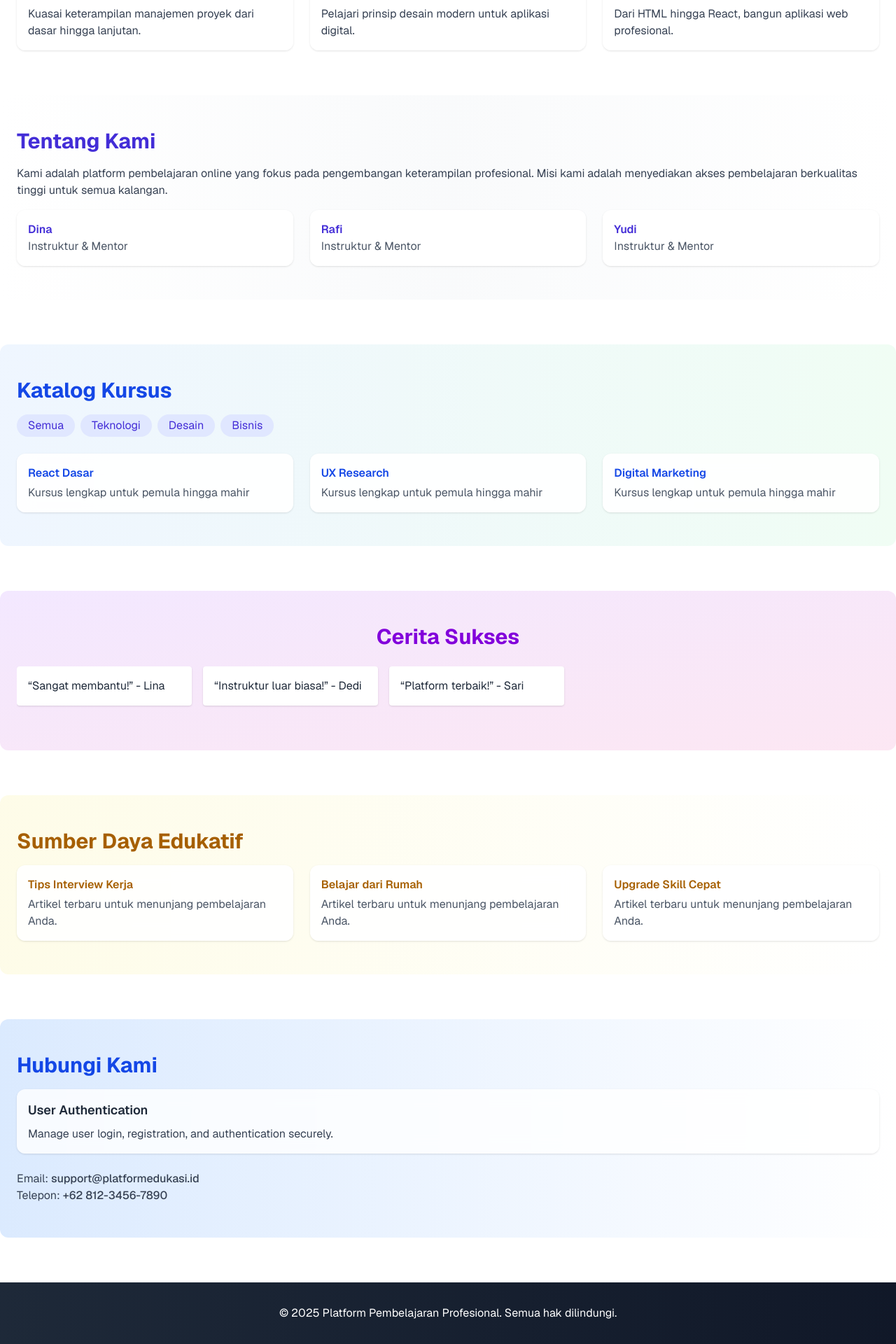
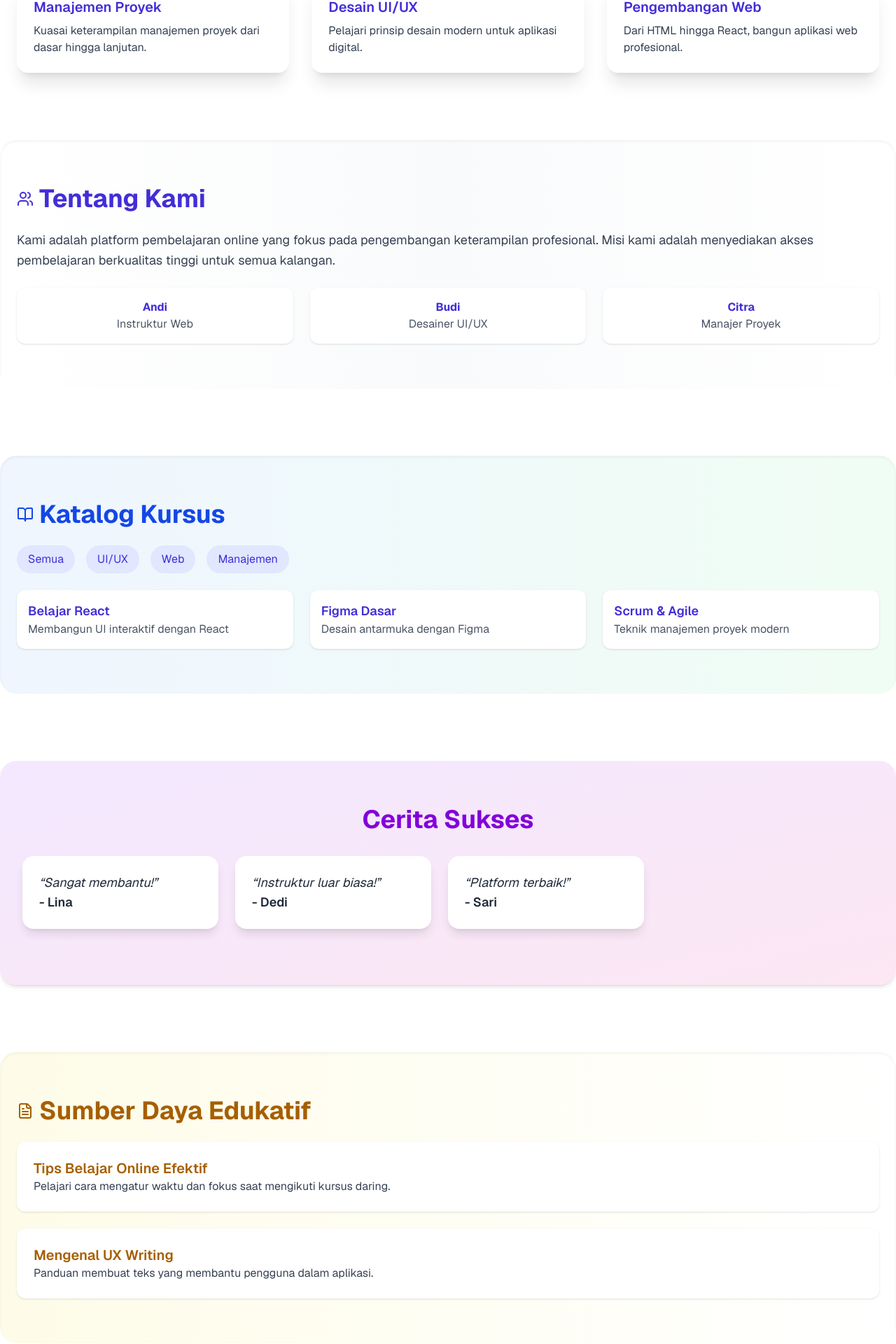
Before and after one commit to FirgiawanRistanto/company-profile, a Next.js app: page / in a window 1280 px wide. Shown: the part 876-2796 px from the top of the page at 70% size. Built offline with nearby package versions, Linux system fonts and the light colour scheme.

Commit message:
first commit

```diff
--- /dev/null
+++ b/app/components/BlogList.jsx
@@ -0,0 +1,14 @@
+export default function BlogList() {
+    return (
+      <div className="space-y-6">
+        <div className="bg-white p-6 rounded-xl shadow">
+          <h4 className="font-semibold text-xl text-yellow-700">Tips Belajar Online Efektif</h4>
+          <p className="text-gray-700">Pelajari cara mengatur waktu dan fokus saat mengikuti kursus daring.</p>
+        </div>
+        <div className="bg-white p-6 rounded-xl shadow">
+          <h4 className="font-semibold text-xl text-yellow-700">Mengenal UX Writing</h4>
+          <p className="text-gray-700">Panduan membuat teks yang membantu pengguna dalam aplikasi.</p>
+        </div>
+      </div>
+    );
+  }
--- /dev/null
+++ b/app/components/CourseFilter.jsx
@@ -0,0 +1,10 @@
+export default function CourseFilter() {
+    return (
+      <div className="flex flex-wrap gap-4 mb-6">
+        <button className="bg-indigo-100 text-indigo-700 px-4 py-2 rounded-full hover:bg-indigo-200">Semua</button>
+        <button className="bg-indigo-100 text-indigo-700 px-4 py-2 rounded-full hover:bg-indigo-200">UI/UX</button>
+        <button className="bg-indigo-100 text-indigo-700 px-4 py-2 rounded-full hover:bg-indigo-200">Web</button>
+        <button className="bg-indigo-100 text-indigo-700 px-4 py-2 rounded-full hover:bg-indigo-200">Manajemen</button>
+      </div>
+    );
+  }
--- /dev/null
+++ b/app/components/CourseList.jsx
@@ -0,0 +1,18 @@
+export default function CourseList() {
+    return (
+      <div className="grid md:grid-cols-3 gap-6">
+        <div className="bg-white p-4 rounded-xl shadow">
+          <h3 className="font-semibold text-indigo-700 text-lg">Belajar React</h3>
+          <p className="text-gray-600">Membangun UI interaktif dengan React</p>
+        </div>
+        <div className="bg-white p-4 rounded-xl shadow">
+          <h3 className="font-semibold text-indigo-700 text-lg">Figma Dasar</h3>
+          <p className="text-gray-600">Desain antarmuka dengan Figma</p>
+        </div>
+        <div className="bg-white p-4 rounded-xl shadow">
+          <h3 className="font-semibold text-indigo-700 text-lg">Scrum & Agile</h3>
+          <p className="text-gray-600">Teknik manajemen proyek modern</p>
+        </div>
+      </div>
+    );
+  }
--- /dev/null
+++ b/app/components/TeamShowcase.jsx
@@ -0,0 +1,18 @@
+export default function TeamShowcase() {
+    return (
+      <div className="grid md:grid-cols-3 gap-6">
+        <div className="bg-white p-4 rounded-xl shadow text-center">
+          <h4 className="font-bold text-indigo-700">Andi</h4>
+          <p className="text-gray-600">Instruktur Web</p>
+        </div>
+        <div className="bg-white p-4 rounded-xl shadow text-center">
+          <h4 className="font-bold text-indigo-700">Budi</h4>
+          <p className="text-gray-600">Desainer UI/UX</p>
+        </div>
+        <div className="bg-white p-4 rounded-xl shadow text-center">
+          <h4 className="font-bold text-indigo-700">Citra</h4>
+          <p className="text-gray-600">Manajer Proyek</p>
+        </div>
+      </div>
+    );
+  }
--- a/app/page.tsx
+++ b/app/page.tsx
@@ -1,149 +1,132 @@
 // Struktur Website Company Profile - Platform Pembelajaran Online
+
+import { Briefcase, Users, BookOpen, FileText } from "lucide-react";
+import TeamShowcase from "./components/TeamShowcase";
+import CourseFilter from "./components/CourseFilter";
+import CourseList from "./components/CourseList";
+import BlogList from "./components/BlogList";
+import { motion } from "framer-motion";
+import React from "react";
 
 function UserAuth() {
   return (
-    <div className="p-4 bg-white/80 backdrop-blur-md rounded-xl shadow hover:shadow-lg transition">
-      <h3 className="font-semibold text-lg text-gray-800 mb-2">User Authentication</h3>
+    <motion.div whileHover={{ scale: 1.03 }} className="p-6 bg-white/80 backdrop-blur-md rounded-2xl shadow-xl hover:shadow-2xl transition duration-300">
+      <h3 className="font-semibold text-xl text-indigo-800 mb-2 flex items-center gap-2">
+        <Briefcase className="w-5 h-5" /> User Authentication
+      </h3>
       <p className="text-gray-700">Manage user login, registration, and authentication securely.</p>
-    </div>
-  );
-}
-
-function TeamShowcase() {
-  return (
-    <div className="grid md:grid-cols-3 gap-6">
-      {['Dina', 'Rafi', 'Yudi'].map((name, idx) => (
-        <div key={idx} className="bg-white/90 backdrop-blur-md p-4 rounded-xl shadow hover:shadow-lg transition">
-          <h4 className="font-semibold text-indigo-700">{name}</h4>
-          <p className="text-gray-600">Instruktur & Mentor</p>
-        </div>
-      ))}
-    </div>
-  );
-}
-
-function CourseFilter() {
-  return (
-    <div className="flex flex-wrap gap-2 mb-6">
-      {["Semua", "Teknologi", "Desain", "Bisnis"].map((cat, idx) => (
-        <button key={idx} className="bg-indigo-100 text-indigo-700 px-4 py-1 rounded-full hover:bg-indigo-200 transition">
-          {cat}
-        </button>
-      ))}
-    </div>
-  );
-}
-
-function CourseList() {
-  return (
-    <div className="grid md:grid-cols-3 gap-6">
-      {["React Dasar", "UX Research", "Digital Marketing"].map((course, idx) => (
-        <div key={idx} className="p-4 bg-white/90 backdrop-blur-md rounded-xl shadow hover:shadow-lg transition">
-          <h4 className="font-semibold text-blue-700 mb-1">{course}</h4>
-          <p className="text-gray-600">Kursus lengkap untuk pemula hingga mahir</p>
-        </div>
-      ))}
-    </div>
-  );
-}
-
-function BlogList() {
-  return (
-    <div className="grid md:grid-cols-3 gap-6">
-      {["Tips Interview Kerja", "Belajar dari Rumah", "Upgrade Skill Cepat"].map((title, idx) => (
-        <div key={idx} className="bg-white/90 backdrop-blur-md p-4 rounded-xl shadow hover:shadow-lg transition">
-          <h4 className="font-semibold text-yellow-700 mb-1">{title}</h4>
-          <p className="text-gray-600">Artikel terbaru untuk menunjang pembelajaran Anda.</p>
-        </div>
-      ))}
-    </div>
+    </motion.div>
   );
 }
 
 export default function WebsiteStructure() {
   return (
-    <div className="space-y-16 font-sans text-gray-800">
+    <div className="space-y-24 font-sans text-gray-900">
+      {/* Scroll Progress Bar */}
+      <motion.div
+        className="fixed top-0 left-0 right-0 h-1 bg-indigo-500 z-50"
+        style={{ scaleX: useScrollProgress() }}
+      />
+
       {/* Halaman Beranda */}
-      <section id="beranda" className="space-y-8">
-        <div className="hero min-h-screen bg-gradient-to-br from-indigo-600 via-purple-600 to-pink-500 text-white flex flex-col justify-center items-center text-center px-6">
-          <h1 className="text-4xl md:text-6xl font-bold animate-fade-in drop-shadow-lg">Tingkatkan Keterampilan Profesional Anda</h1>
-          <p className="mt-4 text-lg md:text-xl text-white/90">Platform pembelajaran online terbaik untuk karier yang lebih cerah</p>
-          <button className="mt-6 bg-white text-indigo-600 font-semibold py-2 px-6 rounded-full hover:bg-indigo-100 transition shadow">Lihat Kursus</button>
+      <section id="beranda" className="space-y-12">
+        <div className="hero min-h-screen bg-gradient-to-tr from-indigo-700 via-purple-600 to-pink-500 text-white flex flex-col justify-center items-center text-center px-6 py-16">
+          <h1 className="text-5xl md:text-7xl font-extrabold animate-fade-in drop-shadow-xl">Tingkatkan Keterampilan Profesional Anda</h1>
+          <p className="mt-4 text-xl md:text-2xl text-white/90">Platform pembelajaran online terbaik untuk karier yang lebih cerah</p>
+          <button className="mt-8 bg-white text-indigo-600 font-bold py-3 px-8 rounded-full hover:bg-indigo-100 transition duration-300 shadow-lg hover:scale-105">Lihat Kursus</button>
         </div>
-        <div className="grid md:grid-cols-3 gap-6 px-6 animate-fade-up">
+        <div className="grid md:grid-cols-3 gap-8 px-6 animate-fade-up">
           <CourseHighlight />
         </div>
       </section>
 
       {/* Tentang Kami */}
-      <section id="tentang" className="px-6 animate-fade-up bg-gradient-to-r from-white via-gray-50 to-white py-12 rounded-xl">
-        <h2 className="text-3xl font-bold mb-4 text-indigo-700">Tentang Kami</h2>
-        <p className="mb-4 text-gray-700">Kami adalah platform pembelajaran online yang fokus pada pengembangan keterampilan profesional. Misi kami adalah menyediakan akses pembelajaran berkualitas tinggi untuk semua kalangan.</p>
+      <section id="tentang" className="px-6 py-16 bg-gradient-to-r from-white via-gray-50 to-white rounded-3xl shadow-inner animate-fade-up">
+        <h2 className="text-4xl font-bold mb-6 text-indigo-700 flex items-center gap-2"><Users className="w-6 h-6" /> Tentang Kami</h2>
+        <p className="mb-6 text-lg text-gray-700 leading-relaxed">Kami adalah platform pembelajaran online yang fokus pada pengembangan keterampilan profesional. Misi kami adalah menyediakan akses pembelajaran berkualitas tinggi untuk semua kalangan.</p>
         <TeamShowcase />
       </section>
 
       {/* Katalog Kursus */}
-      <section id="kursus" className="px-6 animate-fade-up bg-gradient-to-r from-blue-50 to-green-50 py-12 rounded-xl">
-        <h2 className="text-3xl font-bold mb-4 text-blue-700">Katalog Kursus</h2>
+      <section id="kursus" className="px-6 py-16 bg-gradient-to-r from-blue-50 to-green-50 rounded-3xl shadow-inner animate-fade-up">
+        <h2 className="text-4xl font-bold mb-6 text-blue-700 flex items-center gap-2"><BookOpen className="w-6 h-6" /> Katalog Kursus</h2>
         <CourseFilter />
         <CourseList />
       </section>
 
       {/* Testimonial */}
-      <section id="testimoni" className="bg-gradient-to-br from-purple-100 to-pink-100 px-6 py-12 animate-fade-up rounded-xl">
-        <h2 className="text-3xl font-bold mb-6 text-center text-purple-700">Cerita Sukses</h2>
+      <section id="testimoni" className="bg-gradient-to-br from-purple-100 to-pink-100 px-6 py-16 rounded-3xl animate-fade-up shadow-md">
+        <h2 className="text-4xl font-bold mb-8 text-center text-purple-700">Cerita Sukses</h2>
         <TestimonialCarousel />
       </section>
 
       {/* Blog & Sumber Daya */}
-      <section id="blog" className="px-6 py-12 animate-fade-up bg-gradient-to-r from-yellow-50 to-white rounded-xl">
-        <h2 className="text-3xl font-bold mb-4 text-yellow-700">Sumber Daya Edukatif</h2>
+      <section id="blog" className="px-6 py-16 bg-gradient-to-r from-yellow-50 to-white rounded-3xl shadow-inner animate-fade-up">
+        <h2 className="text-4xl font-bold mb-6 text-yellow-700 flex items-center gap-2"><FileText className="w-6 h-6" /> Sumber Daya Edukatif</h2>
         <BlogList />
       </section>
 
       {/* Kontak */}
-      <section id="kontak" className="px-6 py-12 bg-gradient-to-r from-blue-100 to-white animate-fade-up rounded-xl">
-        <h2 className="text-3xl font-bold mb-4 text-blue-700">Hubungi Kami</h2>
+      <section id="kontak" className="px-6 py-16 bg-gradient-to-r from-blue-100 to-white rounded-3xl animate-fade-up shadow-lg">
+        <h2 className="text-4xl font-bold mb-6 text-blue-700">Hubungi Kami</h2>
         <UserAuth />
-        <div className="mt-6 text-gray-700">
+        <div className="mt-6 text-lg text-gray-700 space-y-1">
           <p>Email: <span className="font-medium">support@platformedukasi.id</span></p>
           <p>Telepon: <span className="font-medium">+62 812-3456-7890</span></p>
         </div>
       </section>
 
       {/* Footer */}
-      <footer className="bg-gradient-to-r from-gray-800 to-gray-900 text-white px-6 py-8 text-center animate-fade-up">
-        <p>&copy; 2025 Platform Pembelajaran Profesional. Semua hak dilindungi.</p>
+      <footer className="bg-gradient-to-r from-gray-800 to-gray-900 text-white px-6 py-10 text-center animate-fade-up">
+        <p className="text-sm">&copy; 2025 Platform Pembelajaran Profesional. Semua hak dilindungi.</p>
       </footer>
     </div>
   );
 }
 
+function useScrollProgress() {
+  const [progress, setProgress] = React.useState(0);
+
+  React.useEffect(() => {
+    const handleScroll = () => {
+      const totalScroll = document.documentElement.scrollTop;
+      const windowHeight =
+        document.documentElement.scrollHeight - document.documentElement.clientHeight;
+      setProgress(totalScroll / windowHeight);
+    };
+
+    window.addEventListener("scroll", handleScroll);
+    return () => window.removeEventListener("scroll", handleScroll);
+  }, []);
+
+  return progress;
+}
+
 function CourseHighlight() {
   return (
     <>
-      <div className="p-4 bg-white/90 backdrop-blur-md rounded-xl shadow hover:shadow-xl transition-transform hover:-translate-y-1">
-        <h3 className="font-semibold text-lg text-indigo-700 mb-2">Manajemen Proyek</h3>
+      <motion.div whileHover={{ scale: 1.05 }} className="p-6 bg-white/90 backdrop-blur-md rounded-2xl shadow-xl hover:shadow-2xl transition-transform hover:-translate-y-1">
+        <h3 className="font-semibold text-xl text-indigo-700 mb-2">Manajemen Proyek</h3>
         <p className="text-gray-700">Kuasai keterampilan manajemen proyek dari dasar hingga lanjutan.</p>
-      </div>
-      <div className="p-4 bg-white/90 backdrop-blur-md rounded-xl shadow hover:shadow-xl transition-transform hover:-translate-y-1">
-        <h3 className="font-semibold text-lg text-indigo-700 mb-2">Desain UI/UX</h3>
+      </motion.div>
+      <motion.div whileHover={{ scale: 1.05 }} className="p-6 bg-white/90 backdrop-blur-md rounded-2xl shadow-xl hover:shadow-2xl transition-transform hover:-translate-y-1">
+        <h3 className="font-semibold text-xl text-indigo-700 mb-2">Desain UI/UX</h3>
         <p className="text-gray-700">Pelajari prinsip desain modern untuk aplikasi digital.</p>
-      </div>
-      <div className="p-4 bg-white/90 backdrop-blur-md rounded-xl shadow hover:shadow-xl transition-transform hover:-translate-y-1">
-        <h3 className="font-semibold text-lg text-indigo-700 mb-2">Pengembangan Web</h3>
+      </motion.div>
+      <motion.div whileHover={{ scale: 1.05 }} className="p-6 bg-white/90 backdrop-blur-md rounded-2xl shadow-xl hover:shadow-2xl transition-transform hover:-translate-y-1">
+        <h3 className="font-semibold text-xl text-indigo-700 mb-2">Pengembangan Web</h3>
         <p className="text-gray-700">Dari HTML hingga React, bangun aplikasi web profesional.</p>
-      </div>
+      </motion.div>
     </>
   );
 }
 
 function TestimonialCarousel() {
   return (
-    <div className="flex overflow-x-auto gap-4 scrollbar-hide pb-4">
-      <div className="min-w-[250px] bg-white p-4 rounded shadow hover:shadow-lg transition text-gray-800">&ldquo;Sangat membantu!&rdquo; - Lina</div>
-      <div className="min-w-[250px] bg-white p-4 rounded shadow hover:shadow-lg transition text-gray-800">&ldquo;Instruktur luar biasa!&rdquo; - Dedi</div>
-      <div className="min-w-[250px] bg-white p-4 rounded shadow hover:shadow-lg transition text-gray-800">&ldquo;Platform terbaik!&rdquo; - Sari</div>
+    <div className="flex overflow-x-auto gap-6 scrollbar-hide pb-4 px-2">
+      <motion.div whileHover={{ scale: 1.05 }} className="min-w-[280px] bg-white p-6 rounded-2xl shadow-lg hover:shadow-2xl transition text-gray-800 text-lg italic">&ldquo;Sangat membantu!&rdquo; <br /><span className="not-italic font-semibold">- Lina</span></motion.div>
+      <motion.div whileHover={{ scale: 1.05 }} className="min-w-[280px] bg-white p-6 rounded-2xl shadow-lg hover:shadow-2xl transition text-gray-800 text-lg italic">&ldquo;Instruktur luar biasa!&rdquo; <br /><span className="not-italic font-semibold">- Dedi</span></motion.div>
+      <motion.div whileHover={{ scale: 1.05 }} className="min-w-[280px] bg-white p-6 rounded-2xl shadow-lg hover:shadow-2xl transition text-gray-800 text-lg italic">&ldquo;Platform terbaik!&rdquo; <br /><span className="not-italic font-semibold">- Sari</span></motion.div>
     </div>
   );
 }
--- a/package.json
+++ b/package.json
@@ -10,6 +10,8 @@
   },
   "dependencies": {
     "@tailwindcss/typography": "^0.5.16",
+    "framer-motion": "^12.10.1",
+    "lucide-react": "^0.508.0",
     "next": "15.3.2",
     "react": "^19.0.0",
     "react-dom": "^19.0.0",
```
Also changed, not shown: 1 other file (tests, documents, lock files or other folders).
